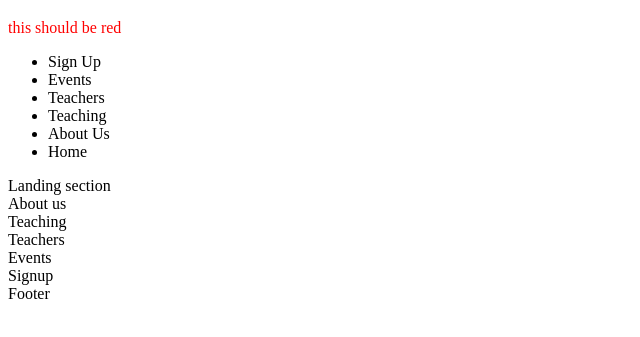
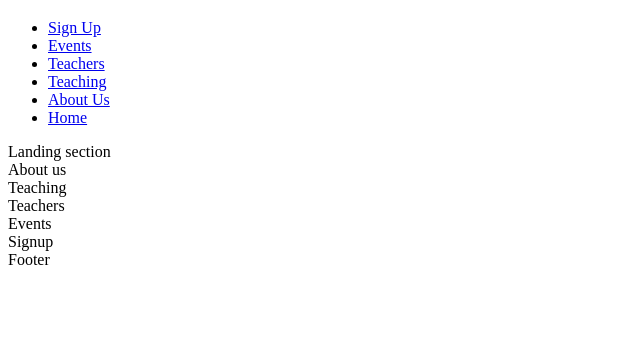
Before and after one commit to Code-Institute-Submissions/adamsburge-Ancient-Languages-Society, a plain HTML site: page index.html in a window 1280 px wide. Shown: the part 61-398 px from the top of the page, without its empty margins (0-640 px from the left). Drawn offline with Linux system fonts and the light colour scheme.

Commit message:
Change menu items to links and add meta description

```diff
--- a/index.html
+++ b/index.html
@@ -4,6 +4,7 @@
     <meta charset="UTF-8">
     <meta http-equiv="X-UA-Compatible" content="IE=edge">
     <meta name="viewport" content="width=device-width, initial-scale=1.0">
+    <meta name="description" content="A Society Devoted to Preserving Ancient Languages through Teaching Reading and Discussion">
     <title>The Ancient Languages Society</title>
     <link rel="stylesheet" href="assets/css/style.css">
 </head>
@@ -12,15 +13,26 @@
         <a href="index.html">
             <h1 id="logo">The Ancient Languages Society</h1>
         </a>
-        <p>this should be red</p>
         <nav>
-            <ul>
-                <li>Sign Up</li>
-                <li>Events</li>
-                <li>Teachers</li>
-                <li>Teaching</li>
-                <li>About Us</li>
-                <li>Home</li>
+            <ul id="menu">
+                <li>
+                    <a href="#">Sign Up</a>
+                </li>
+                <li>
+                    <a href="#">Events</a>
+                </li>
+                <li>
+                    <a href="#">Teachers</a>
+                </li>
+                <li>
+                    <a href="#">Teaching</a>
+                </li>
+                <li>
+                    <a href="#">About Us</a>
+                </li>
+                <li>
+                    <a href="#">Home</a>
+                </li>
             </ul>
         </nav>
     </header>
```
